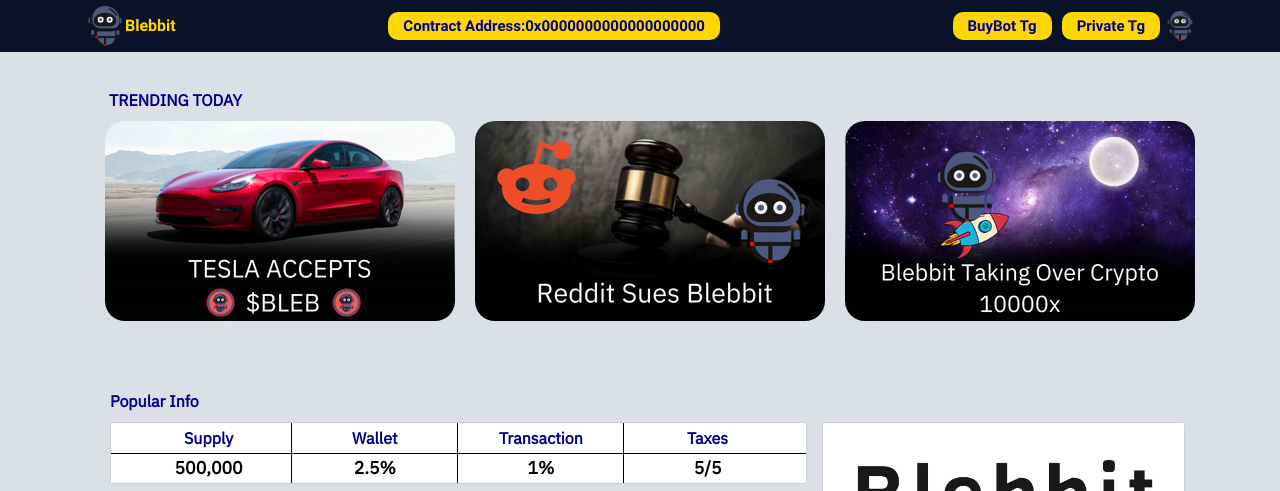
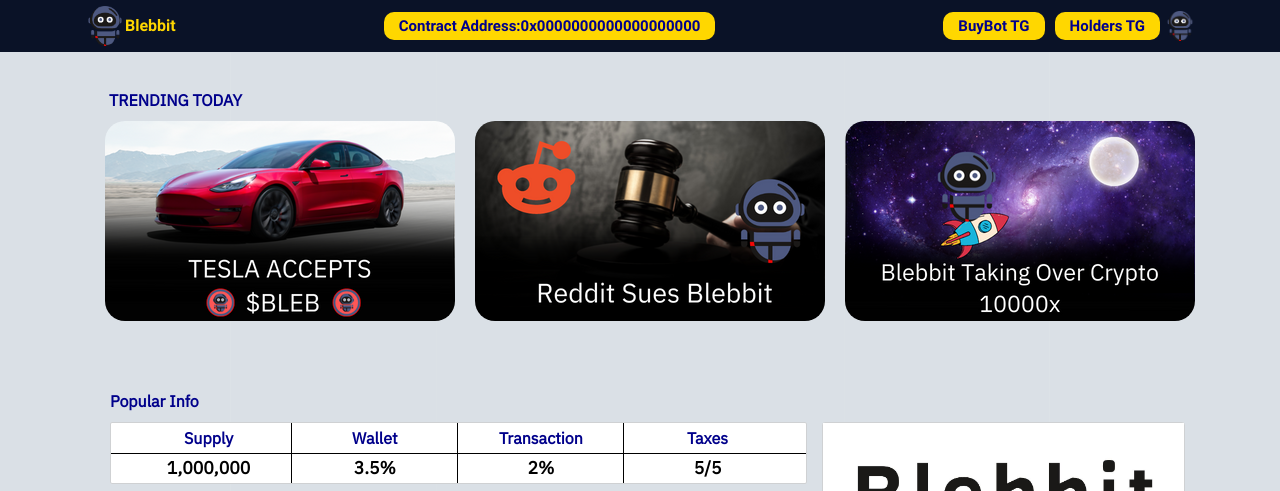
Before and after one commit to Professional-Websites/Blebbitt, a plain HTML site: page index.html in a window 1280 px wide. Shown: the top 491 px of the page. Drawn offline with Linux system fonts and the light colour scheme.

Commit message:
Update index.html

```diff
--- a/index.html
+++ b/index.html
@@ -96,10 +96,10 @@
                 <nav class="header-menu" id="header-menu">
                   <ul class="menu">
                     <li class="menu-item">
-                      <a class="menu-link nav-link" href="#">BuyBot Tg</a>
+                      <a class="menu-link nav-link" href="#">BuyBot TG</a>
                     </li>
                     <li class="menu-item">
-                      <a class="menu-link nav-link" href="#">Private Tg</a>
+                      <a class="menu-link nav-link" href="#">Holders TG</a>
                     </li>
                     <img src="./images/LOGOPNG.png" width="30px" alt="" />
                   </ul>
@@ -635,15 +635,15 @@
                 <div class="col-lg-12 tokenomicsnew taxsupnew">
                   <div class="col-lg-3" style="border-right: 1px solid black">
                     <h6>Supply</h6>
-                    <p>500,000</p>
+                    <p>1,000,000</p>
                   </div>
                   <div class="col-lg-3" style="border-right: 1px solid black">
                     <h6>Wallet</h6>
-                    <p>2.5%</p>
+                    <p>3.5%</p>
                   </div>
                   <div class="col-lg-3" style="border-right: 1px solid black">
                     <h6>Transaction</h6>
-                    <p>1%</p>
+                    <p>2%</p>
                   </div>
                   <div class="col-lg-3" style="border-right: none">
                     <h6>Taxes</h6>
```
